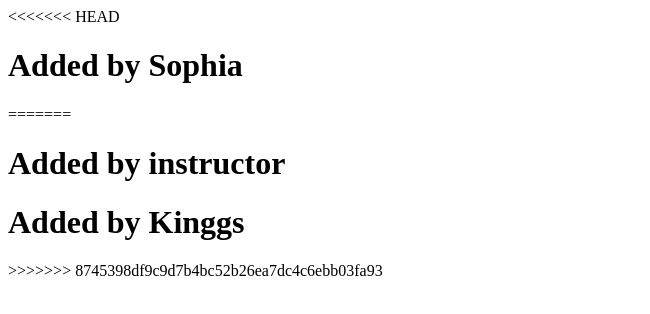
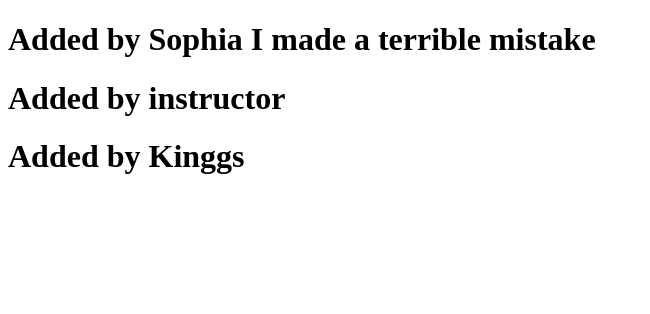
Before and after one commit to solomonakinbiyi/aptechgitclass, a plain HTML site: page index.html in a window 1280 px wide. Shown: the whole page, without its empty margins (0-650 px from the left). Drawn offline with Linux system fonts and the light colour scheme.

Commit message:
added heading after myincident ¬ sorry

```diff
--- a/index.html
+++ b/index.html
@@ -7,15 +7,12 @@
     <title>Document</title>
 </head>
 <body>
-<<<<<<< HEAD
-    <h1>Added by Sophia</h1>
-=======
+    <h1>Added by Sophia I made a terrible mistake</h1>
     <h1>
         Added by instructor
     </h1>
     <h1>
         Added by Kinggs
     </h1>
->>>>>>> 8745398df9c9d7b4bc52b26ea7dc4c6ebb03fa93
 </body>
 </html>
```
